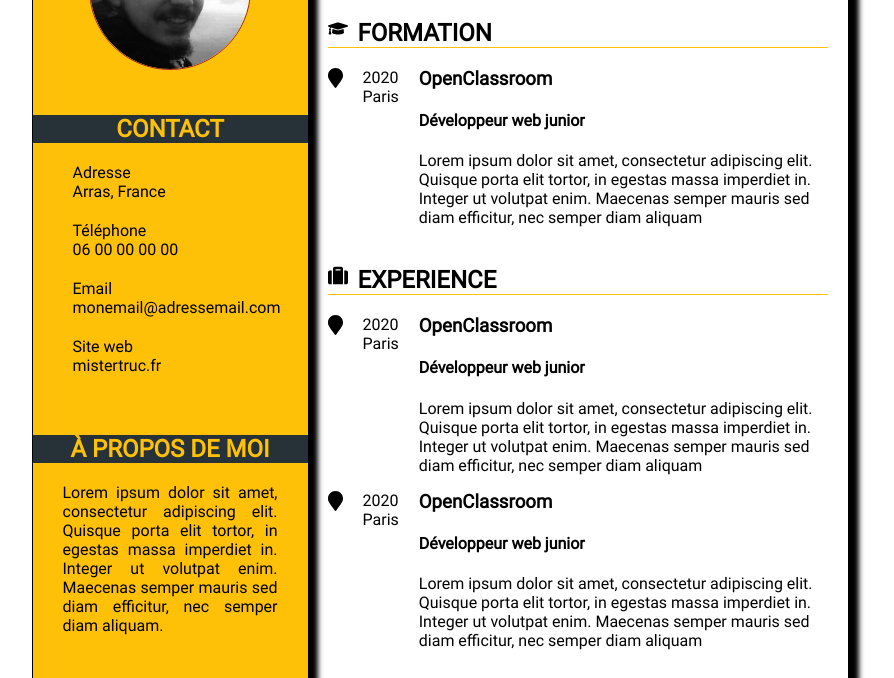
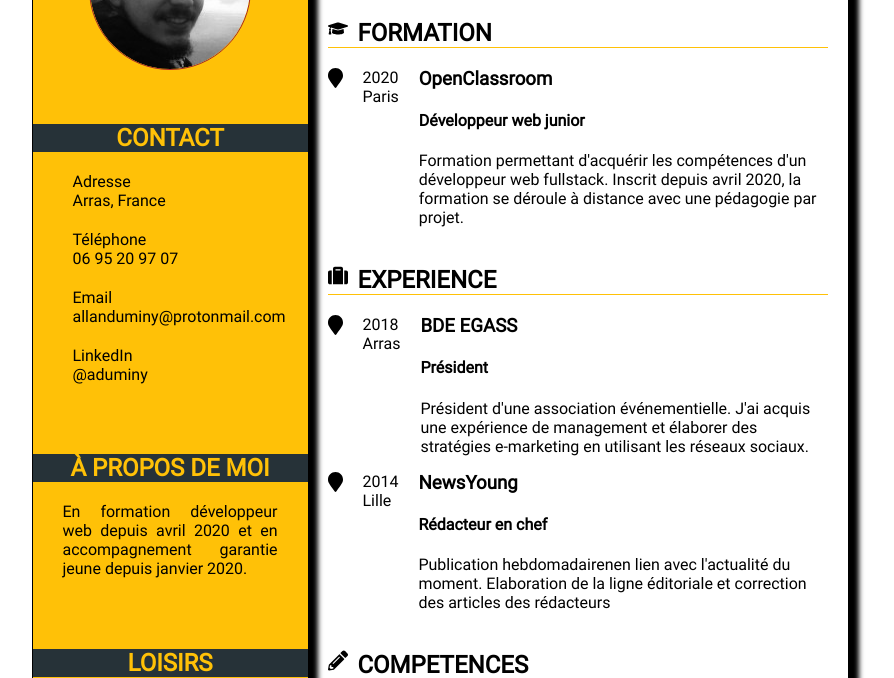
Before and after one commit to dev-allan/dev-allan.github.io, a plain HTML site: page index.html in a window 1280 px wide. Shown: the part 122-800 px from the top of the page, without its empty margins (200-1094 px from the left). Drawn offline with Linux system fonts and the light colour scheme.

Commit message:
suppression des lorem ipsum. MAJ des informations

```diff
--- a/index.html
+++ b/index.html
@@ -19,16 +19,16 @@
                 <address>
                     <ul>
                         <li class="espacebottomli">Adresse <br />Arras, France</li>
-                        <li class="espacebottomli">Téléphone <br /><a href="tel:33600000000">06 00 00 00 00</a></li>
-                        <li class="espacebottomli">Email <br /><a href="mailto:"monemail@adressemail.com">monemail@adressemail.com</a></li>
-                        <li>Site web <br /> <a href="http://mistertruc.fr" target="_blank">mistertruc.fr</a></li>
+                        <li class="espacebottomli">Téléphone <br /><a href="tel:33695209707">06 95 20 97 07</a></li>
+                        <li class="espacebottomli">Email <br /><a href="mailto:"allanduminy@protonmail.com">allanduminy@protonmail.com</a></li>
+                        <li>LinkedIn <br /> <a href="www.linkedin.com/in/aduminy" target="_blank">@aduminy</a></li>
                     </ul>
                 </address>
             </div>
 
             <div class="apropos">
                 <h2>À PROPOS DE MOI</h2>
-                <p>Lorem ipsum dolor sit amet, consectetur adipiscing elit. Quisque porta elit tortor, in egestas massa imperdiet in. Integer ut volutpat enim. Maecenas semper mauris sed diam efficitur, nec semper diam aliquam.</p>
+                <p>En formation développeur web depuis avril 2020 et en accompagnement garantie jeune depuis janvier 2020.</p>
             </div>
             <h2>LOISIRS</h2>
             <div class="loisir">
@@ -54,7 +54,7 @@
                 <div class="OC">
                     <h3>OpenClassroom</h3>
                     <h4>Développeur web junior</h4>
-                    <p>Lorem ipsum dolor sit amet, consectetur adipiscing elit. Quisque porta elit tortor, in egestas massa imperdiet in. Integer ut volutpat enim. Maecenas semper mauris sed diam efficitur, nec semper diam aliquam</p>
+                    <p>Formation permettant d'acquérir les compétences d'un développeur web fullstack. Inscrit depuis avril 2020, la formation se déroule à distance avec une pédagogie par projet.</p>
                 </div>
             </div>
 
@@ -62,23 +62,23 @@
             <div class="experience">
                 <div class="exp"><img src="icon/map-marker-solid.svg" alt="icone de marquage" />
                     <div class="annee">
-                        <p>2020 <br />Paris</p>
+                        <p>2018 <br />Arras</p>
                     </div>
                     <div class="OC">
-                        <h3>OpenClassroom</h3>
-                        <h4>Développeur web junior</h4>
-                        <p>Lorem ipsum dolor sit amet, consectetur adipiscing elit. Quisque porta elit tortor, in egestas massa imperdiet in. Integer ut volutpat enim. Maecenas semper mauris sed diam efficitur, nec semper diam aliquam</p>
+                        <h3>BDE EGASS</h3>
+                        <h4>Président</h4>
+                        <p>Président d'une association événementielle. J'ai acquis une expérience de management et élaborer des stratégies e-marketing en utilisant les réseaux sociaux.</p>
                     </div>
                 </div>
 
                 <div class="exp"><img src="icon/map-marker-solid.svg" alt="icone de marquage" />
                     <div class="annee">
-                        <p>2020 <br />Paris</p>
+                        <p>2014 <br />Lille</p>
                     </div>
                     <div class="OC">
-                        <h3>OpenClassroom</h3>
-                        <h4>Développeur web junior</h4>
-                        <p>Lorem ipsum dolor sit amet, consectetur adipiscing elit. Quisque porta elit tortor, in egestas massa imperdiet in. Integer ut volutpat enim. Maecenas semper mauris sed diam efficitur, nec semper diam aliquam</p>
+                        <h3>NewsYoung</h3>
+                        <h4>Rédacteur en chef</h4>
+                        <p>Publication hebdomadairenen lien avec l'actualité du moment. Elaboration de la ligne éditoriale et correction des articles des rédacteurs</p>
                     </div>
                 </div>
             </div>
```
